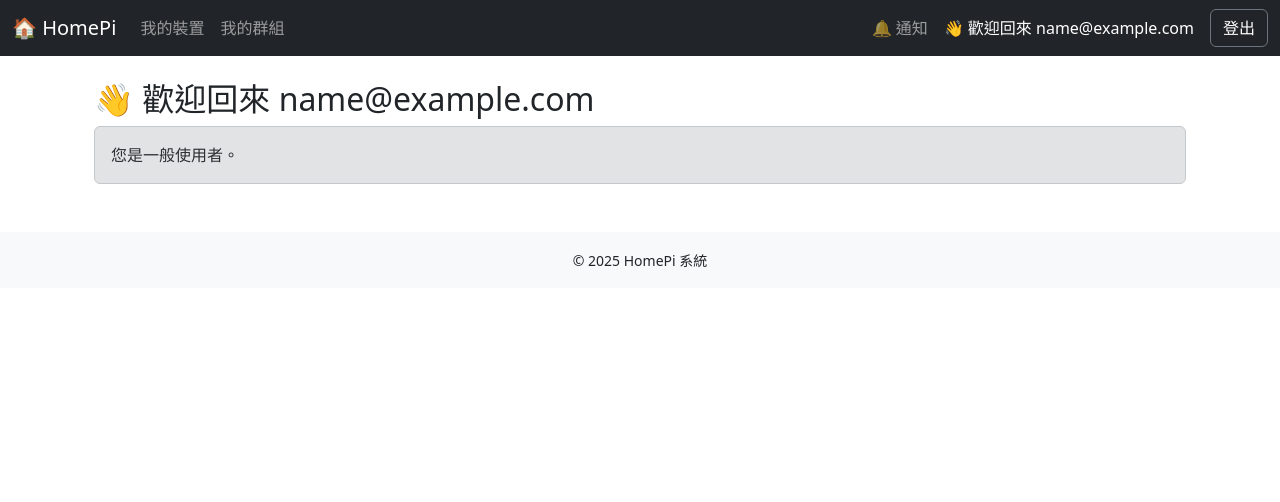
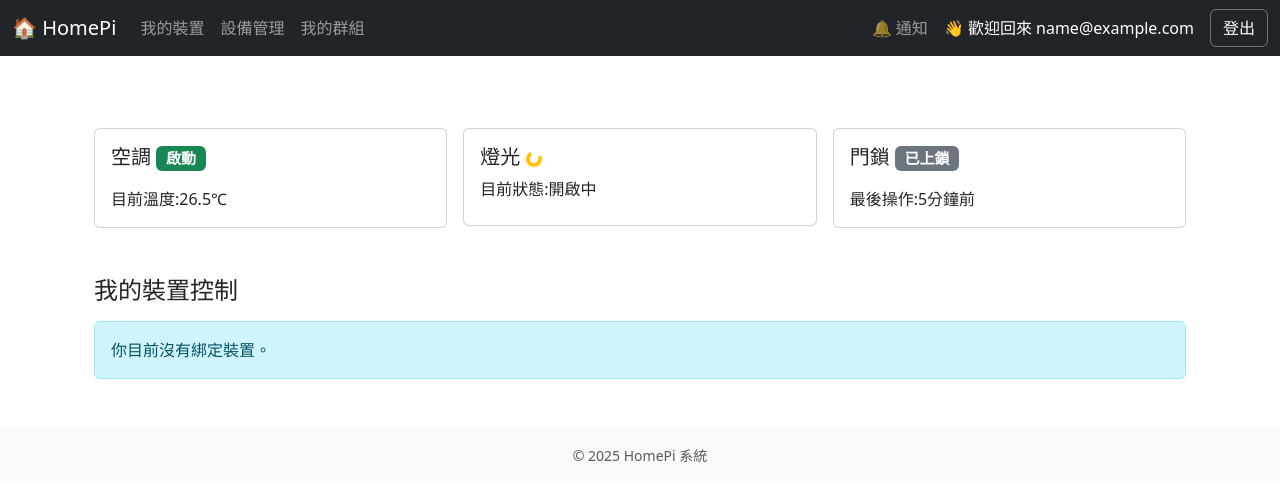
Before and after one commit to qkauia-guy/HomePiWeb, a Django app: page /home/ in a window 1280 px wide. Shown: the top 502 px of the page. Run offline with Django 5.2, Linux system fonts and the light colour scheme; the visitor is signed in with stand-in values (Sample User, id 1); data that the repository does not hold is empty; some libraries are stand-ins or nearby versions.

Commit message:
feat(templates): Implement device management UI

```diff
--- a/HomePiWeb/urls.py
+++ b/HomePiWeb/urls.py
@@ -1,6 +1,8 @@
 from django.contrib import admin
+from pi_devices import views as device_views
 from django.urls import path, include
 from django.shortcuts import redirect
+
 
 urlpatterns = [
     path("admin/", admin.site.urls),
@@ -20,4 +22,5 @@ urlpatterns = [
         ),
         name="index",
     ),
+    path("devices/offcanvas/", device_views.offcanvas_list, name="devices_offcanvas"),
 ]
--- a/templates/base.html
+++ b/templates/base.html
@@ -1,5 +1,5 @@
 <!DOCTYPE html>
-<html lang="zh-Hant" data-bs-theme="dark>
+<html lang="zh-Hant">
 <head>
   {% load static %}
   <meta charset="UTF-8">
@@ -8,10 +8,25 @@
 
   <!-- Bootstrap 5 CSS -->
   <link href="https://cdn.jsdelivr.net/npm/bootstrap@5.3.3/dist/css/bootstrap.min.css" rel="stylesheet">
-
-  {% block extra_head %}{% endblock %}
+  <link rel="stylesheet" href="{% static 'home_pi_web/css/base.css' %}">
 </head>
 <body>
+
+  <!-- 唯一 Offcanvas -->
+  <div class="offcanvas offcanvas-start bg-body" id="sideBar" tabindex="-1"
+      aria-labelledby="sideBarLabel"
+      style="--bs-offcanvas-width: min(250px, 95vw);">
+    <div class="offcanvas-header">
+      <h5 id="sideBarLabel" class="mb-0">設備管理</h5>
+      <button class="btn-close" data-bs-dismiss="offcanvas" aria-label="Close"></button>
+    </div>
+    <div class="offcanvas-body"
+        id="offcanvas-devices-body"
+        data-load-url="{% url 'devices_offcanvas' %}"
+        data-loaded="0">
+      <div class="text-muted">載入中…</div>
+    </div>
+  </div>
 
   <!-- 導覽列 -->
   <nav class="navbar navbar-expand-lg navbar-dark bg-dark">
@@ -35,6 +50,18 @@
           <li class="nav-item">
             <a href="{% url 'my_devices' %}" class="nav-link">我的裝置</a>
           </li>
+
+          <!-- 點這個打開 Offcanvas（設備管理） -->
+          <li class="nav-item">
+            <a class="nav-link"
+               href="#sideBar"
+               data-bs-toggle="offcanvas"
+               data-bs-target="#sideBar"
+               aria-controls="sideBar">
+              設備管理
+            </a>
+          </li>
+
           <li class="nav-item">
             <a href="{% url 'group_list' %}" class="nav-link">我的群組</a>
           </li>
@@ -109,7 +136,7 @@
             </li>
 
           {% else %}
-          <!-- 未登入狀態（可自行替換為登入/註冊連結） -->
+            <!-- 未登入狀態 -->
             <li class="nav-item">
               <a class="nav-link" href="{% url 'login' %}">登入</a>
             </li>
@@ -126,8 +153,8 @@
   </div>
 
   <!-- 頁尾 -->
-  <footer class="bg-light text-center py-3 mt-5">
-    <small>&copy; 2025 HomePi 系統</small>
+  <footer class="bg-body-tertiary text-center py-3 mt-5">
+    <small class="text-body-secondary">&copy; 2025 HomePi 系統</small>
   </footer>
 
   <!-- Bootstrap JS（含 Popper） -->
@@ -145,8 +172,9 @@
     {% endif %}
   </div>
 
-  <!-- 你的共用 SweetAlert 讀取邏輯 -->
+  <!-- 共用腳本 -->
   <script defer src="{% static 'home_pi_web/js/SweetAlert2.js' %}"></script>
+  <script defer src="{% static 'home_pi_web/js/base.js' %}"></script>
 
   <!-- 頁面額外腳本出口 -->
   {% block extra_js %}{% endblock %}
--- a/templates/home.html
+++ b/templates/home.html
@@ -1,36 +1,146 @@
 {% extends "base.html" %}
+{% load static %}
+
+{% block extra_head %}
+<link rel="stylesheet" href="{% static 'home_pi_web/css/home.css' %}">
+{% endblock %}
 
 {% block title %}首頁{% endblock %}
 
 {% block content %}
-  <div class="container mt-4">
-    <h2>👋 歡迎回來 {{ user.email }}</h2>
+  <!-- 輪播照片廣告 -->
+  <div class="row">
+    <div class="col p-0">
+      <div class="carousel slide" data-bs-ride="carousel" data-bs-interval="5000" id="cf">
+        <div class="carousel-inner">
+          <div class="carousel-item active" id="p1"></div>
+          <div class="carousel-item" id="p2"></div>
+          <div class="carousel-item" id="p3"></div>
+        </div>
+      </div>
+    </div>
+  </div>
 
-    {% if user.is_superadmin %}
-      <div class="alert alert-success">您是 SuperAdmin，可以管理所有設備與使用者。</div>
-    {% elif user.is_admin %}
-      <div class="alert alert-info">您是 Admin，擁有管理權限。</div>
+  <!-- 資訊狀態卡片效果（示意，可改成真實資料） -->
+  <div class="container my-5">
+    <div class="row g-3">
+      <div class="col-md-4">
+        <div class="card">
+          <div class="card-body">
+            <h5 class="card-title">空調 <span class="badge h6 bg-success">啟動</span></h5>
+            <p class="card-text">目前溫度:26.5&#8451;</p>
+          </div>
+        </div>
+      </div>
+      <div class="col-md-4">
+        <div class="card">
+          <div class="card-body pb-4">
+            <h5 class="card-title">燈光 <span class="spinner-border spinner-border-sm text-warning"></span></h5>
+            <p class="card-text">目前狀態:開啟中</p>
+          </div>
+        </div>
+      </div>
+      <div class="col-md-4">
+        <div class="card">
+          <div class="card-body">
+            <h5 class="card-title">門鎖 <span class="badge bg-secondary h6">已上鎖</span></h5>
+            <p class="card-text">最後操作:5分鐘前</p>
+          </div>
+        </div>
+      </div>
+    </div>
+  </div>
+
+  <!-- 我的裝置控制：選擇裝置 → 顯示對應表單（目前只有燈光） -->
+  <div class="container my-5">
+    <h4 class="mb-3">我的裝置控制</h4>
+
+    {% if devices %}
+      <div class="row g-3">
+        <!-- 左：裝置下拉選單 -->
+        <div class="col-md-4">
+          <label for="deviceSelect" class="form-label">選擇設備</label>
+          <select id="deviceSelect" class="form-select">
+            <option selected disabled value="">請選擇</option>
+            {% for d in devices %}
+              <option value="{{ d.id }}" data-kind="{{ d.kind|default:'light' }}">{{ d.name }}</option>
+            {% endfor %}
+          </select>
+        </div>
+
+        <!-- 右：依選擇顯示該裝置的控制表單 -->
+        <div class="col-md-8">
+          <div id="deviceForms">
+            {% for d in devices %}
+              <div class="device-form" id="device-form-{{ d.id }}" data-kind="{{ d.kind|default:'light' }}" hidden>
+                <div class="card">
+                  <div class="card-body">
+                    <h5 class="card-title mb-3">{{ d.name }} 控制</h5>
+
+                    {# 目前只有「燈光」：三個 POST 表單按鈕（on/off/toggle） #}
+                    <div class="d-flex gap-2 flex-wrap">
+                      <form method="post" action="{% url 'device_light_action' d.id 'on' %}">
+                        {% csrf_token %}
+                        <button type="submit" class="btn btn-success btn-sm">開燈</button>
+                      </form>
+
+                      <form method="post" action="{% url 'device_light_action' d.id 'off' %}">
+                        {% csrf_token %}
+                        <button type="submit" class="btn btn-secondary btn-sm">關燈</button>
+                      </form>
+
+                      <form method="post" action="{% url 'device_light_action' d.id 'toggle' %}">
+                        {% csrf_token %}
+                        <button type="submit" class="btn btn-warning btn-sm">切換</button>
+                      </form>
+                    </div>
+                  </div>
+                </div>
+              </div>
+            {% endfor %}
+          </div>
+
+          <div id="deviceFormPlaceholder" class="text-muted">
+            請從左側下拉選單選擇一個設備…
+          </div>
+        </div>
+      </div>
     {% else %}
-      <div class="alert alert-secondary">您是一般使用者。</div>
+      <div class="alert alert-info">你目前沒有綁定裝置。</div>
     {% endif %}
   </div>
-<script>
-  document.addEventListener("DOMContentLoaded", function () {
-    const serial = "{{ request.user.device.serial_number|default:'' }}";
-    if (serial) {
-      fetch("/api/device/ping/", {
-        method: "POST",
-        headers: {
-          "Content-Type": "application/json",
-        },
-        body: JSON.stringify({ serial_number: serial }),
-      })
-      .then((res) => res.json())
-      .then((data) => {
-        console.log("設備狀態：", data);
-      })
-      .catch((err) => console.error("Ping 失敗", err));
-    }
-  });
-</script>
+
+  {# 顯示/隱藏對應裝置表單的簡單腳本（純切換，不做 AJAX） #}
+  <script>
+    document.addEventListener('DOMContentLoaded', function () {
+      const selectEl = document.getElementById('deviceSelect');
+      const forms = document.querySelectorAll('.device-form');
+      const placeholder = document.getElementById('deviceFormPlaceholder');
+
+      function showFormFor(id) {
+        forms.forEach(el => el.hidden = true);
+        if (!id) {
+          if (placeholder) placeholder.hidden = false;
+          return;
+        }
+        const target = document.getElementById(`device-form-${id}`);
+        if (target) {
+          target.hidden = false;
+          if (placeholder) placeholder.hidden = true;
+        }
+      }
+
+      if (selectEl) {
+        selectEl.addEventListener('change', (e) => showFormFor(e.target.value));
+        // 預設選中第一個裝置並顯示（有需要就保留）
+        {% if devices %}
+          const firstId = '{{ devices.0.id }}';
+          if (firstId) {
+            selectEl.value = firstId;
+            showFormFor(firstId);
+          }
+        {% endif %}
+      }
+    });
+  </script>
 {% endblock %}
--- a/templates/pi_devices/device_edit_name.html
+++ b/templates/pi_devices/device_edit_name.html
@@ -10,6 +10,7 @@
     <div class="form-text">留空則顯示序號。</div>
   </div>
   <button type="submit" class="btn btn-primary">儲存</button>
+  <a href="{% url 'device_unbind' pk=device.pk %}" class="btn btn-outline-danger">解除綁定</a>
   <a href="{% url 'my_devices' %}" class="btn btn-outline-secondary ms-2">取消</a>
 </form>
 {% endblock %}
--- a/users/views.py
+++ b/users/views.py
@@ -119,7 +119,8 @@ def login_view(request):
 
 @login_required
 def home_view(request):
-    return render(request, "home.html", {"user": request.user})
+    devices = request.user.devices.all().order_by("-created_at")
+    return render(request, "home.html", {"devices": devices})
 
 
 @require_POST
```
Also changed, not shown: templates/pi_devices/_offcanvas_devices.html (added, +30 -0 lines), templates/pi_devices/my_devices.html (+16 -27 lines). Lines whose indentation alone changed are shown as unchanged.
